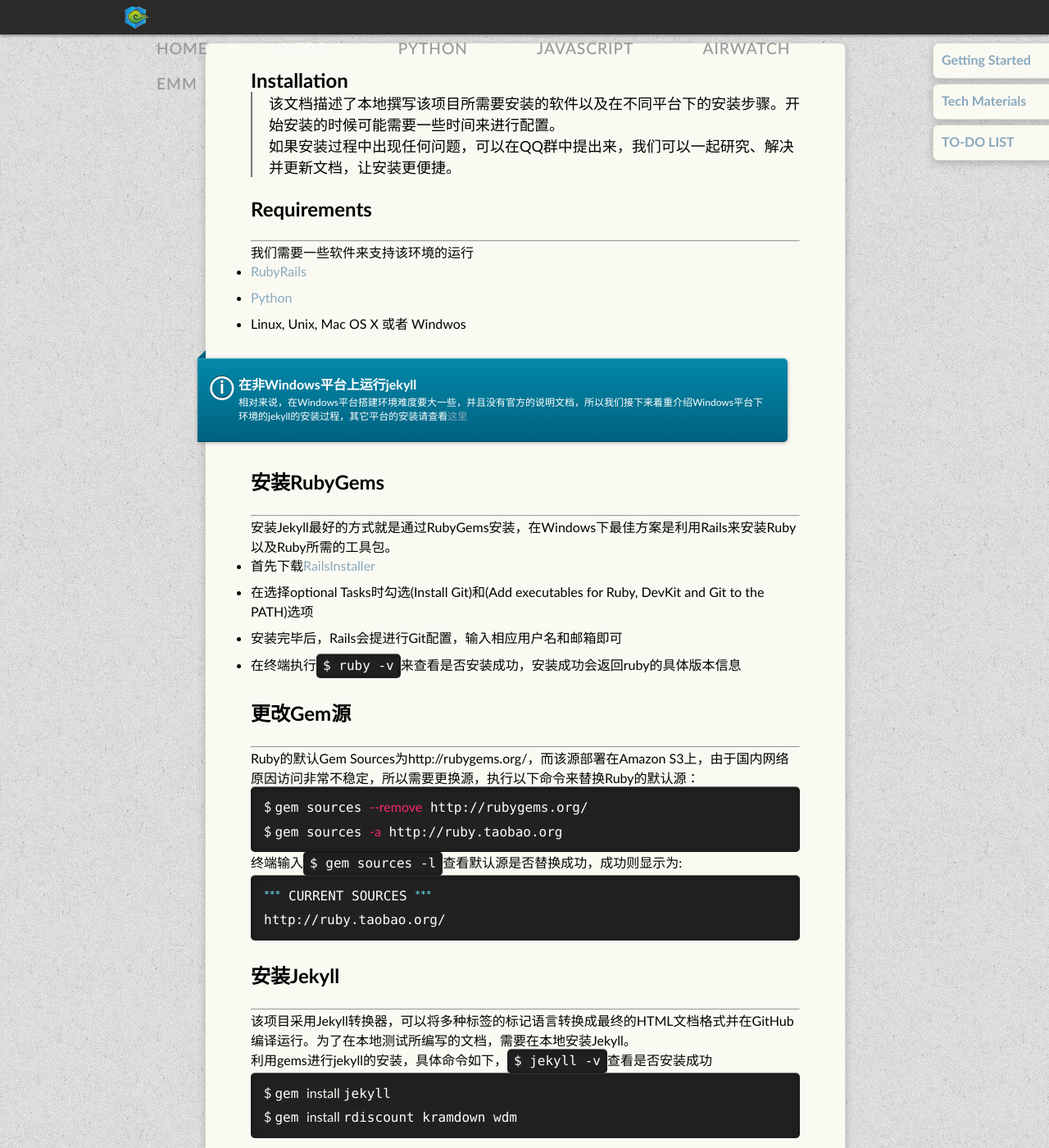
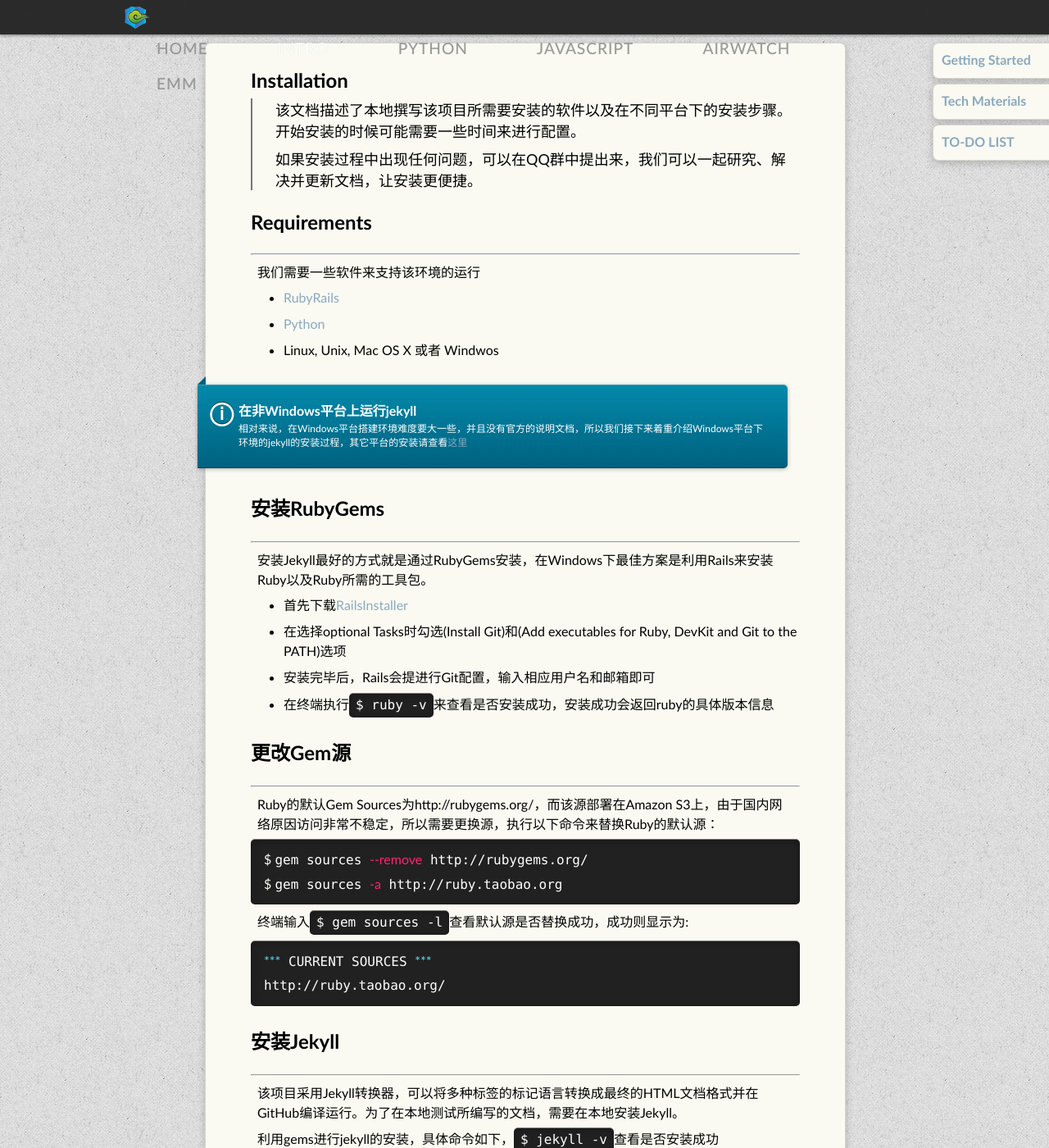
Before and after one commit to wh1100717/poly.emptystack.net, a Jekyll site: the page built from docs/installation.md, in a window 1280 px wide and 1400 px high. Shown: the whole window at 82% size. Built offline with Jekyll 4.4.1, drawn with Linux system fonts in a browser that asks for light colours; some web fonts are replaced; Markdown is read by kramdown in place of the engine named in the settings; comment, search, counter and statistics services are not loaded; some of the changed text lies outside the part shown.

Commit message:
修改样式

````diff
--- a/css/style.css
+++ b/css/style.css
@@ -25,6 +25,11 @@
   margin: 0px;
 }
 
+article p{
+  margin: 8px;
+}
+
+
 article ul li, article ol li {
   line-height: 1.5em;
   margin-bottom: 0.5em;
@@ -32,6 +37,10 @@
 
 article ul li blockquote {
   margin: 10px 0;
+}
+
+article ul{
+  padding-left: 40px;
 }
 
 blockquote {
--- a/docs/installation.md
+++ b/docs/installation.md
@@ -74,7 +74,9 @@
 * 下载脚本[ez_setup.py](https://bitbucket.org/pypa/setuptools/raw/bootstrap/ez_setup.py)至本地，例如D盘根目录
 * 终端执行`$ python d:/ez_setup.py`进行SetupTools的安装
 
-在运行的时候会发生一个错误，该错误为```ascii codec can't decode byte 0xe8 in position 0:ordinal not in range(128)```大意为ascii编码不能解析byte 0xe8。解决方法：找到并打开python根目录/Lib/mimetypes.py文件，在`import urllib`后，添加代码:
+在运行的时候会发生一个错误，该错误为<code>ascii codec can't decode byte 0xe8 in   </code>
+<code>position 0:ordinal not in range(128)</code>
+大意为ascii编码不能解析byte 0xe8。解决方法：找到并打开python根目录/Lib/mimetypes.py文件，在`import urllib`后，添加代码:
 
 {% highlight python %}
 reload(sys)
````
